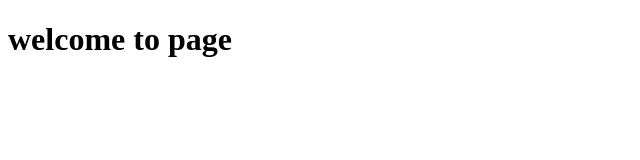
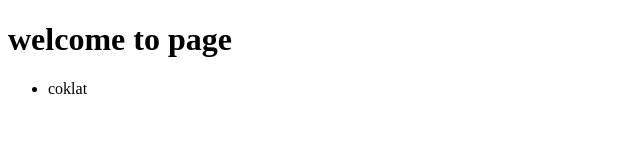
Before and after one commit to AinaNajawa/scm, a plain HTML site: page index.html in a window 1280 px wide. Shown: the full height of the page, 0-640 px from the left. Drawn offline with Linux system fonts and the light colour scheme.

Commit message:
edit file index

```diff
--- a/index.html
+++ b/index.html
@@ -8,5 +8,9 @@
 </head>
 <body>
     <h1>welcome to page</h1>
+
+    <ul>
+        <li>coklat</li>
+    </ul>
 </body>
 </html>
```
